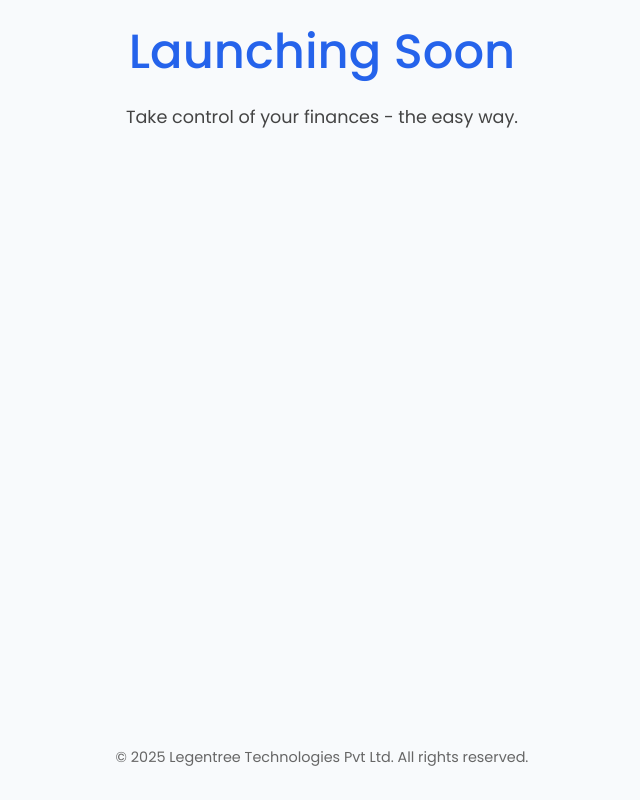
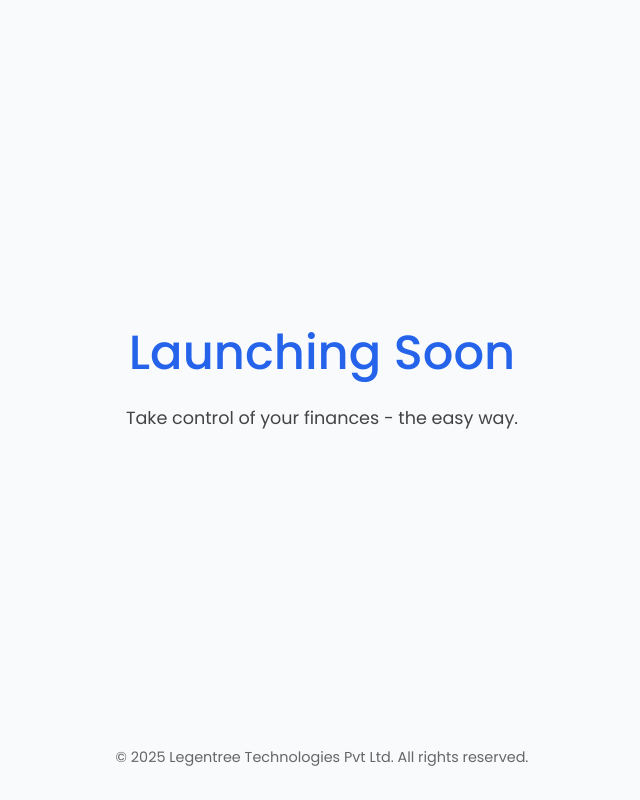
Before and after one commit to nestmoney/webpage, a plain HTML site: page index.html in a window 1280 px wide. Shown: the whole page, without its empty margins (318-958 px from the left). Drawn offline with Linux system fonts and the light colour scheme.

Commit message:
Update index.html

```diff
--- a/index.html
+++ b/index.html
@@ -9,19 +9,34 @@
     <link href="https://fonts.googleapis.com/css2?family=Poppins:wght@400;500;600&display=swap" rel="stylesheet">
 
     <style>
-        * { margin: 0; padding: 0; box-sizing: border-box; }
+        * {
+            margin: 0;
+            padding: 0;
+            box-sizing: border-box;
+        }
+
+        html, body {
+            height: 100%;
+        }
 
         body {
-          min-height: 100vh;
+            display: flex;
+            flex-direction: column;
+            justify-content: center; /* vertical centering for main */
+            align-items: center;     /* horizontal centering */
             font-family: 'Poppins', sans-serif;
+            background: #f8fafc;
+            color: #000;
+            text-align: center;
+            padding: 1rem;
+        }
+
+        main {
+            flex: 1; /* take up remaining space */
             display: flex;
             flex-direction: column;
             justify-content: center;
             align-items: center;
-          background: #f8fafc;
-          color: #000;
-          text-align: center;
-          padding: 1rem;
         }
 
         h1 {
@@ -35,36 +50,23 @@
             font-size: 1.1rem;
             color: #444;
             max-width: 480px;
-          margin: 0 auto 2rem;
         }
 
         footer {
-          margin-top: auto;
             color: #666;
             font-size: 0.9rem;
             padding: 1rem 0;
         }
 
-        /* Responsive tweaks for mobile */
+        /* Responsive tweaks */
         @media (max-width: 768px) {
-          h1 {
-            font-size: 2.2rem;
-          }
-
-          p {
-            font-size: 1rem;
-            max-width: 90%;
-          }
+            h1 { font-size: 2.2rem; }
+            p { font-size: 1rem; max-width: 90%; }
         }
 
         @media (max-width: 480px) {
-          h1 {
-            font-size: 1.8rem;
-          }
-
-          p {
-            font-size: 0.95rem;
-          }
+            h1 { font-size: 1.8rem; }
+            p { font-size: 0.95rem; }
         }
     </style>
 </head>
@@ -76,5 +78,6 @@
 </main>
 
 <footer>© 2025 Legentree Technologies Pvt Ltd. All rights reserved.</footer>
+
 </body>
 </html>
```
Lines whose indentation alone changed are shown as unchanged.
